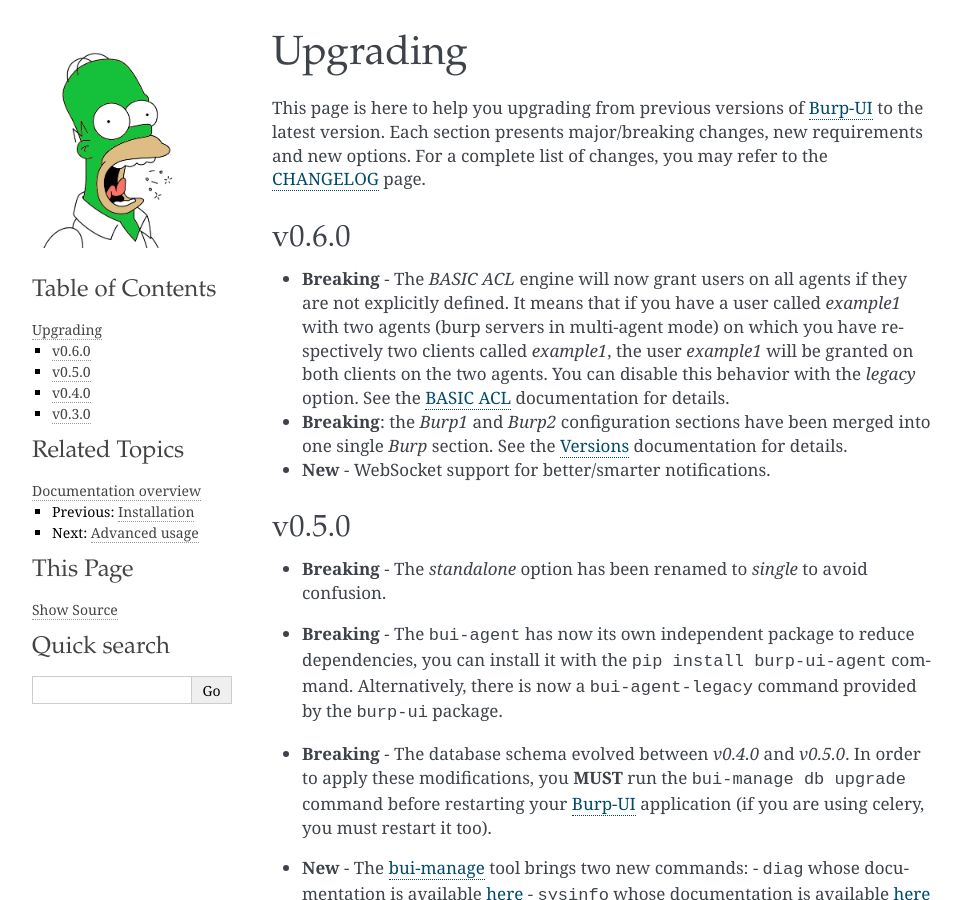
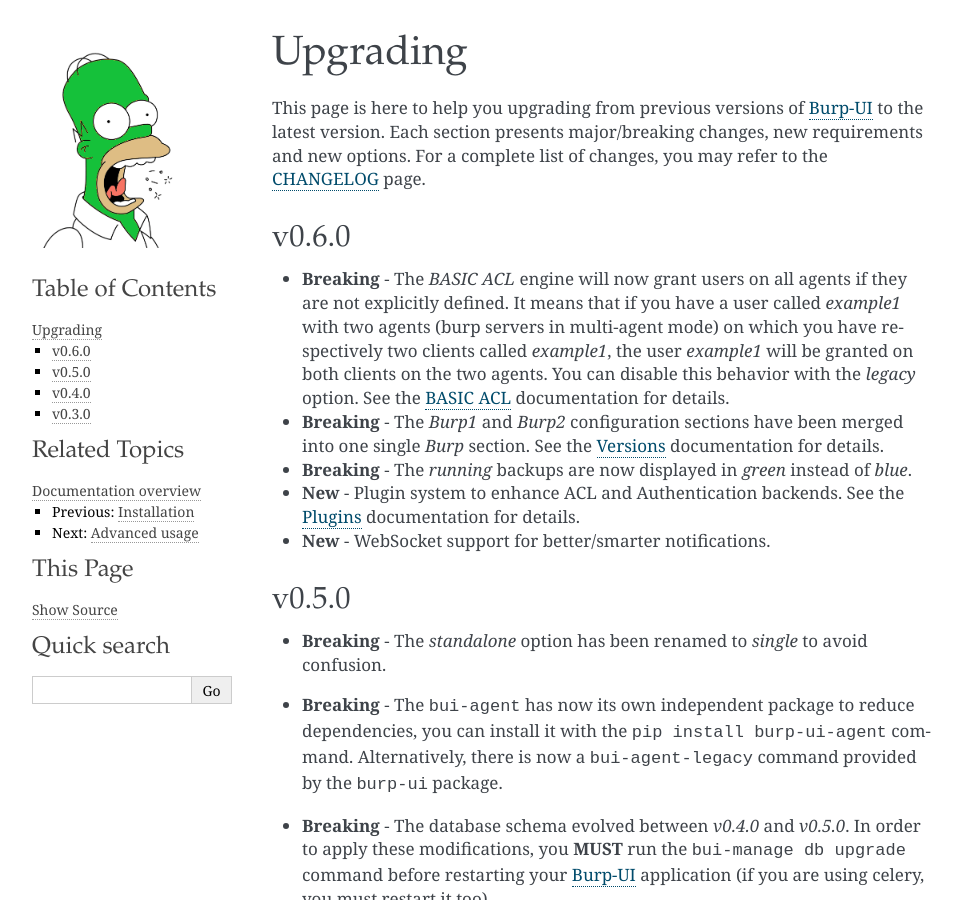
Before and after one commit to ziirish/burp-ui, a Sphinx documentation site: the page built from docs/upgrading.rst, in a window 1280 px wide and 900 px high. Shown: the whole window, without its empty margins (148-1110 px from the left). Built offline with Sphinx 7.4.7, drawn with Linux system fonts in a browser that asks for light colours; pages that are not in the unit, such as notebooks, are missing from menus.

Commit message:
update doc

```diff
--- a/CHANGELOG.rst
+++ b/CHANGELOG.rst
@@ -6,6 +6,7 @@
 
 - **BREAKING**: the *BASIC* `ACL` engine will now grant users on all agents if they are not explicitly defined
 - **BREAKING**: the *Burp1* and *Burp2* configuration sections have been merged into one single *Burp* section
+- **BREAKING**: the *running* backups are now displayed in `green` instead of `blue`
 - Add: new plugins system to allow users to write their own modules
 - Add: `Italian translation <https://git.ziirish.me/ziirish/burp-ui/merge_requests/74>`_ thanks to Enrico
 - Add: `backups deletion <https://git.ziirish.me/ziirish/burp-ui/issues/203>`_
--- a/docs/upgrading.rst
+++ b/docs/upgrading.rst
@@ -17,9 +17,13 @@
   granted on both clients on the two agents. You can disable this behavior with
   the `legacy` option. See the `BASIC ACL <advanced_usage.html#basic-acl>`__
   documentation for details.
-- **Breaking**: the *Burp1* and *Burp2* configuration sections have been merged
+- **Breaking** - The *Burp1* and *Burp2* configuration sections have been merged
   into one single *Burp* section. See the
   `Versions <advanced_usage.html#versions>`__ documentation for details.
+- **Breaking** - The *running* backups are now displayed in `green` instead of
+  `blue`.
+- **New** - Plugin system to enhance ACL and Authentication backends. See the
+  `Plugins <plugins.html>`__ documentation for details.
 - **New** - WebSocket support for better/smarter notifications.
 
 v0.5.0
--- a/requirements.txt
+++ b/requirements.txt
@@ -1,4 +1,4 @@
-Flask==0.12
+Flask==0.12.2
 Flask-Login==0.4.0
 Flask-Bower==1.3.0
 Flask-Babel==0.11.2
```
